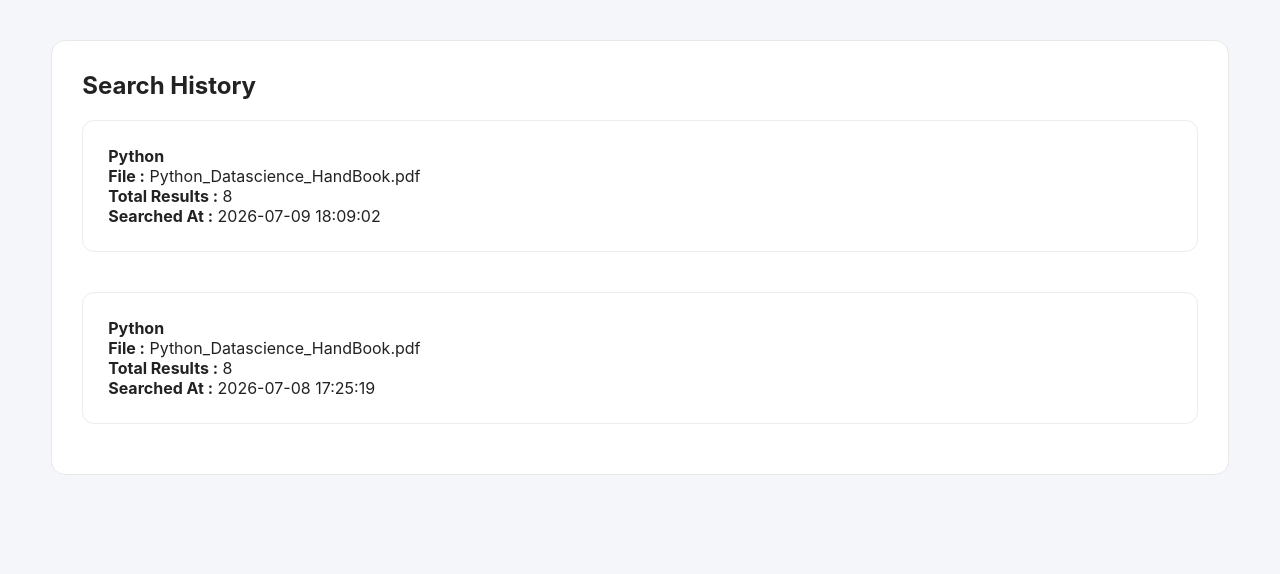
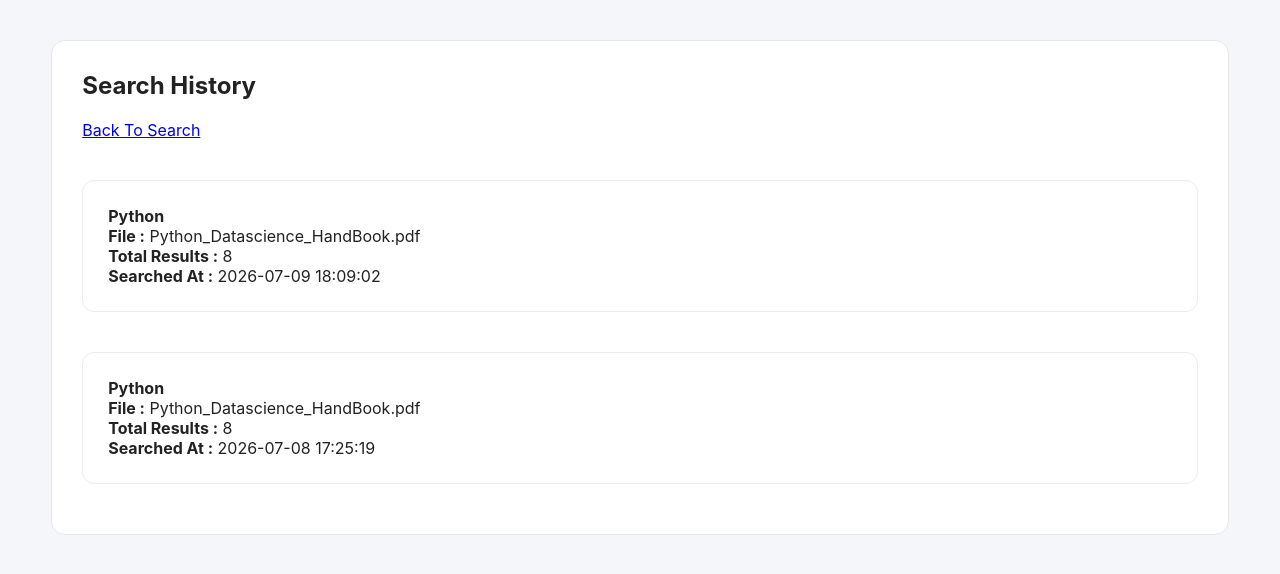
Before and after one commit to karthik-k11/SearchFusionAI, a Flask app: page /history in a window 1280 px wide. Shown: the top 574 px of the page. Run offline with Flask 3, Linux system fonts and the light colour scheme; data comes from the database, SQL or seed files in the repository.

Commit message:
Added back to search button in history page

```diff
--- a/templates/history.html
+++ b/templates/history.html
@@ -17,6 +17,15 @@
     <section class="panel">
 
         <h2>Search History</h2>
+        <br>
+
+        <a href="/">
+
+            Back To Search
+
+        </a>
+
+<br><br>
 
         {% if history %}
 
```
